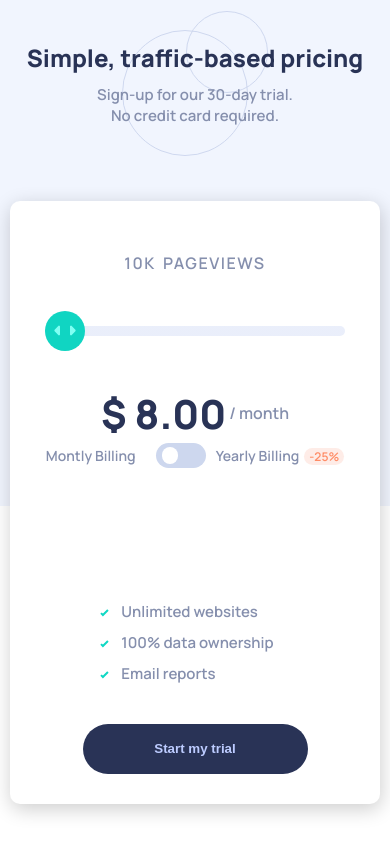
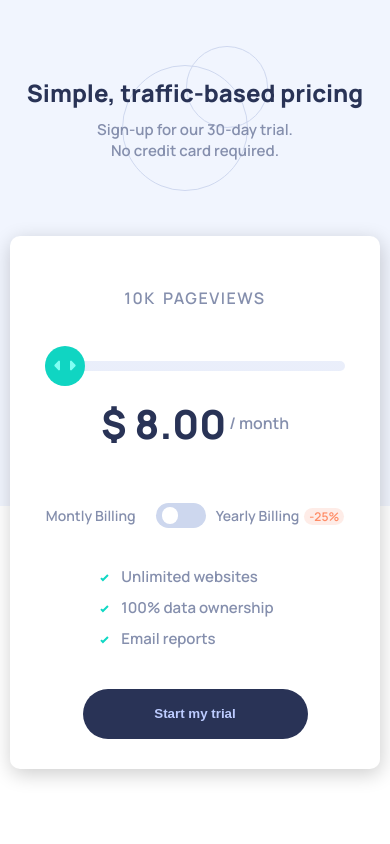
Before and after one commit to CuteFoxx/Interactive-pricing-component, a plain HTML site: page index.html in a window 390 px wide. Drawn offline with Linux system fonts and the light colour scheme.

Commit message:
fixed mobile layout

```diff
--- a/styles/style.css
+++ b/styles/style.css
@@ -292,12 +292,13 @@ body::before {
     grid-column: 1/-1;
   }
   .pricing-card__pricing {
-    margin-top: 50px;
+    margin: 25px 0px;
     order: 4;
     grid-column: 1/-1;
   }
   .pricing-card__form-toggle-container {
     justify-content: center;
+    margin: 25px auto;
   }
   .pricing-card__form-toggle-container label {
     margin: 0 0px;
@@ -323,7 +324,6 @@ body::before {
     height: calc((var(--togle-height) - var(--togle-height) / 3) / 1.2);
   }
   .pricing-card__form-features {
-    margin-top: 50px;
     justify-self: center;
     grid-column: 1/-1;
   }
```
